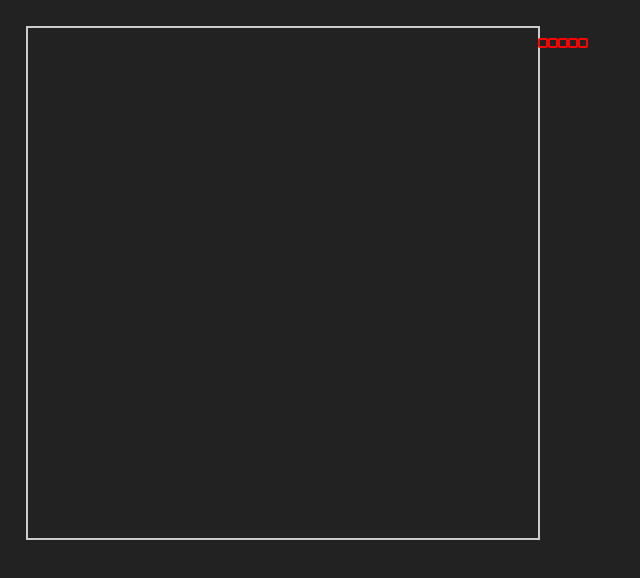
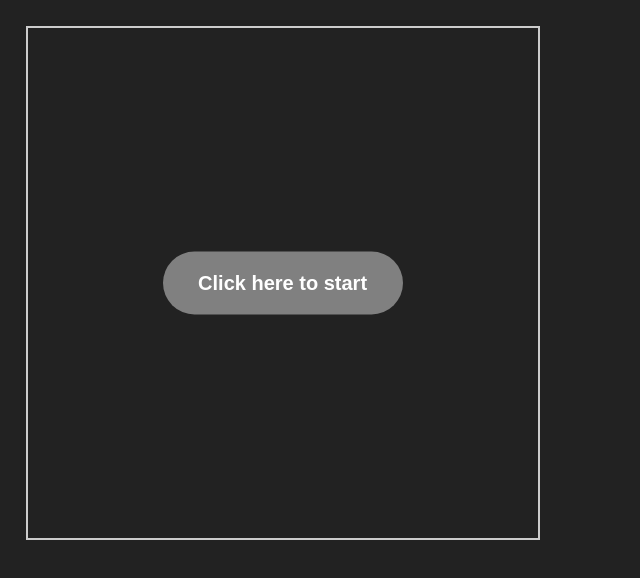
Before and after one commit to kreis84/snake-js, a plain HTML site: page index.html in a window 1280 px wide. Shown: the whole page, without its empty margins (0-640 px from the left). Drawn offline with Linux system fonts and the light colour scheme.

Commit message:
start screen add

```diff
--- a/css/style.css
+++ b/css/style.css
@@ -19,7 +19,33 @@ body,html
 	position: absolute;
 	width: 10px;
 	height: 10px;
+	box-sizing: border-box;
+	background-color: white;
+	border: 2px solid grey;
 	border-radius: 2px;
-	border: 2px solid red;
-	box-sizing: border-box;
 }
+
+.startText
+{
+	color: white;
+	background-color: grey;
+	padding: 20px;
+	font-weight: bold;
+	font-size: 20px;
+	margin: auto;
+	display: block;
+	width: 200px;
+	text-align: center;
+	border-radius: 50px;
+	top: 50%;
+	transform: translateY(-50%);
+	position: relative;
+	transition: background-color 0.5s;
+	transition: color 0.5s;
+}
+
+.startText:hover
+{
+	background-color: white;
+	color: grey;
+}
--- a/scripts/Snake.js
+++ b/scripts/Snake.js
@@ -102,6 +102,11 @@ var SNAKE = (function() {
 		}
 	}
 
+	oNcolision = function()
+	{
+
+	}
+
 
 	return{
 		init: function()
@@ -113,11 +118,15 @@ var SNAKE = (function() {
 
 				snake.push({x:1,y:1}, {x:1,y:2}, {x:1,y:3}, {x:1,y:4}, {x:1,y:5});
 				direction = 'right'	;
-				initSnake();
-				mainLoopStart();
-
-
-
+				var $text = $(document.createElement('div'));
+				$text.text('Click here to start');
+				$text.addClass('startText');
+				$mainArea.prepend($text);
+				$text.on('click', function(){
+					initSnake();
+					mainLoopStart();
+					$text.remove();
+				});
 			}
 	};
 })();
```
